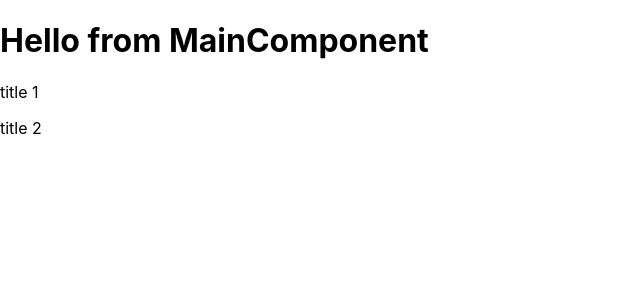
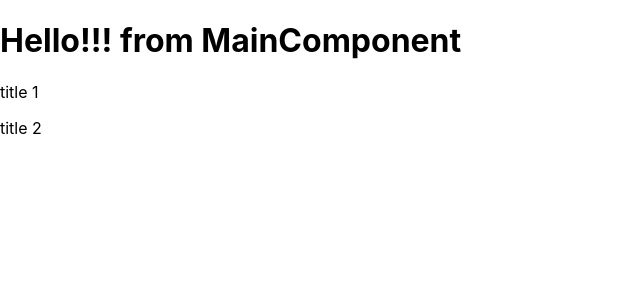
Before and after one commit to RyanNewsom/Majority-Wins, a React (Create React App) app: page / in a window 1280 px wide. Shown: the top 300 px of the page, without its empty margins (0-640 px from the left). Built offline with nearby package versions, Linux system fonts and the light colour scheme; data requests are answered from the project's data file; the HTML template or start-up script is replaced by a standard one.

Commit message:
testing netlify

```diff
--- a/src/components/MainComponent.tsx
+++ b/src/components/MainComponent.tsx
@@ -9,7 +9,7 @@ export function MainComponent(props: MainComponentProps) {
   console.log(props.items);
   return (
     <>
-      <h1>Hello from MainComponent</h1>
+      <h1>Hello!!! from MainComponent </h1>
       {props.items?.map((item) => {
         return <p>{item.title}</p>;
       })}
```
